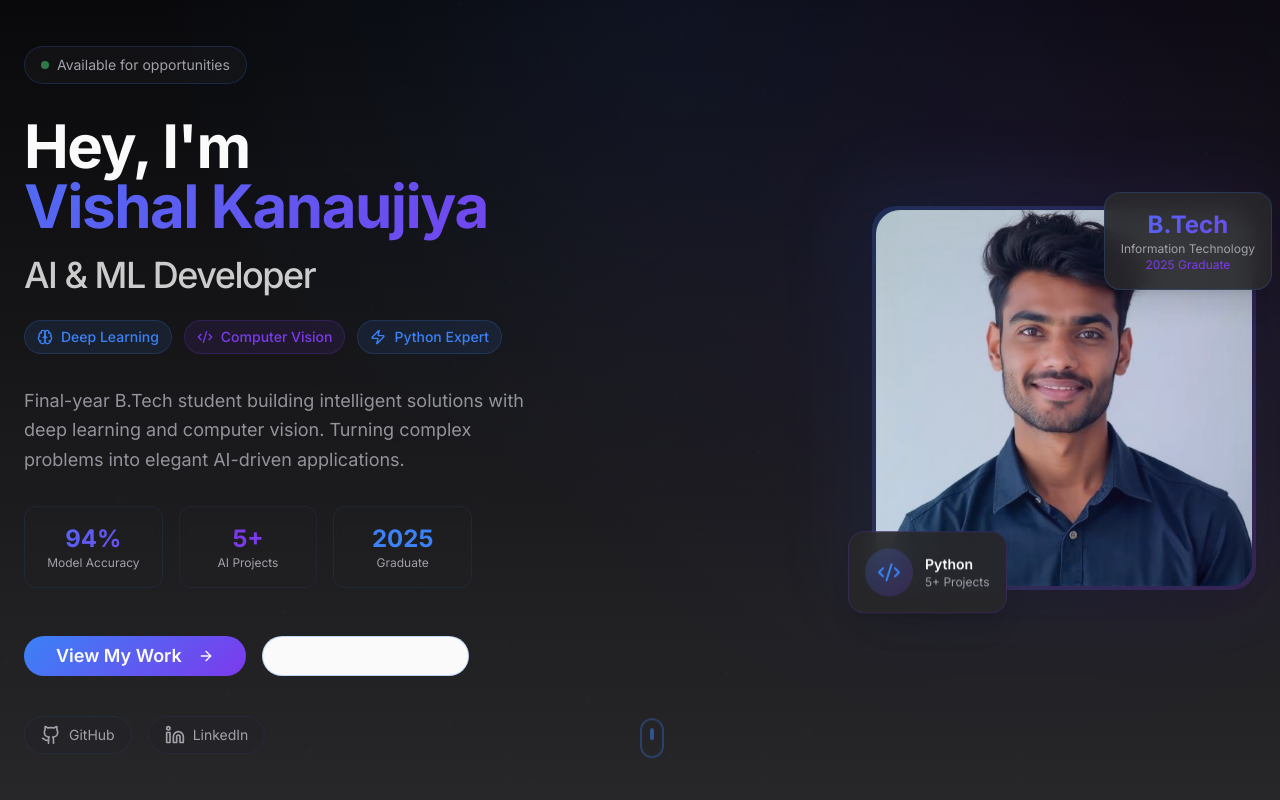
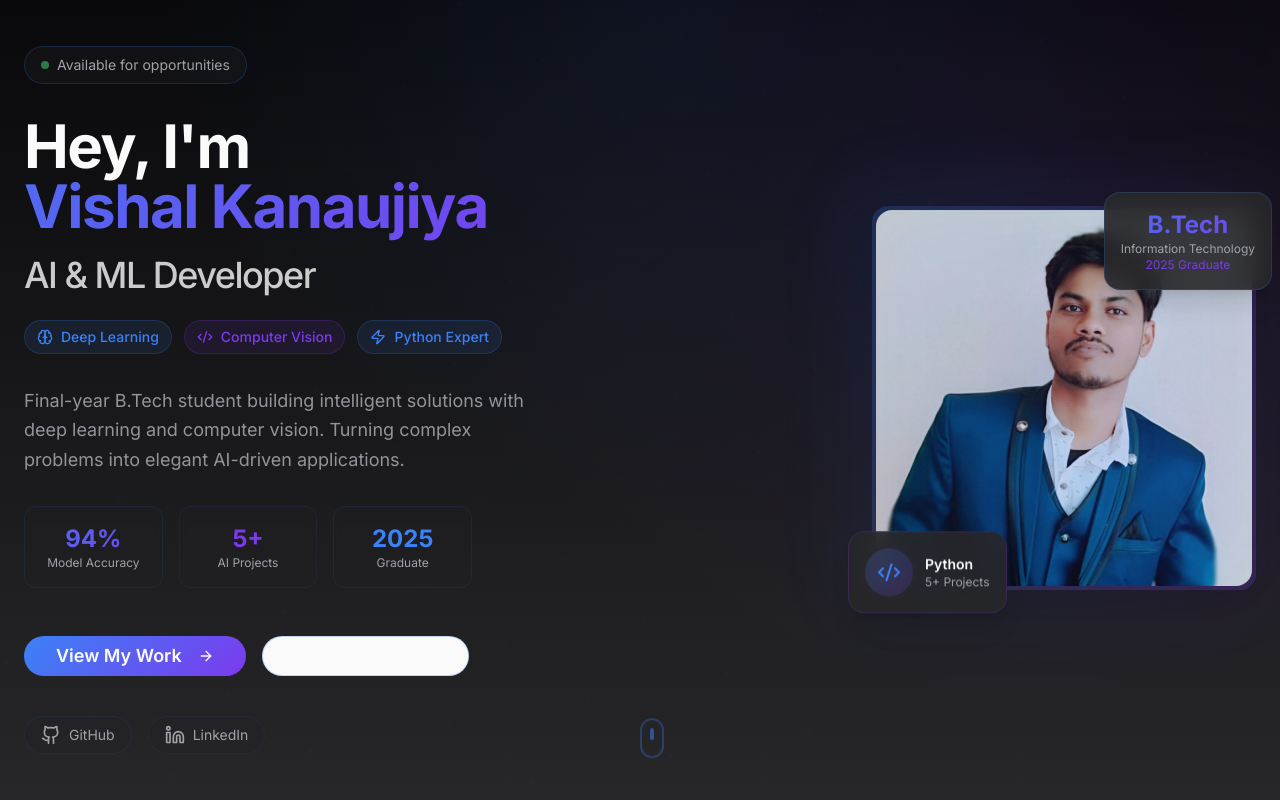
Before and after one commit to vishalkk098/vishalk-visionary-port, a React (Vite) app: page / in a window 1280 px wide. Shown: the top 800 px of the page. Built offline with nearby package versions, Linux system fonts and the light colour scheme.

Commit message:
Update hero section profile picture
Update the hero section with a new profile picture from the provided URL, displayed within a square.

```diff
--- a/src/components/portfolio/HeroSection.tsx
+++ b/src/components/portfolio/HeroSection.tsx
@@ -1,6 +1,6 @@
 import { Button } from "@/components/ui/button";
 import { ArrowRight, Download, Github, Linkedin, Mail, Code2, Brain, Zap } from "lucide-react";
-import profileImage from "@/assets/vishal-profile.jpg";
+import profileImage from "@/assets/vishal-new-profile.jpg";
 
 const HeroSection = () => {
   const scrollToSection = (sectionId: string) => {
@@ -122,20 +122,20 @@ const HeroSection = () => {
           <div className="relative flex justify-center lg:justify-end">
             {/* Main Profile Container */}
             <div className="relative">
-              {/* Profile Image */}
+              {/* Profile Image - Square Format */}
               <div className="relative z-20 animate-float">
-                <div className="w-80 h-80 lg:w-96 lg:h-96 rounded-3xl overflow-hidden bg-gradient-to-br from-primary/20 to-accent-purple/20 p-1 shadow-2xl">
-                  <div className="w-full h-full rounded-3xl overflow-hidden bg-gradient-to-br from-card-dark/50 to-card-dark/30 backdrop-blur-sm">
+                <div className="w-80 h-80 lg:w-96 lg:h-96 rounded-2xl overflow-hidden bg-gradient-to-br from-primary/20 to-accent-purple/20 p-1 shadow-2xl">
+                  <div className="w-full h-full rounded-2xl overflow-hidden bg-gradient-to-br from-card-dark/50 to-card-dark/30 backdrop-blur-sm">
                     <img
                       src={profileImage}
-                      alt="Vishal Kanaujiya - AI & ML Enthusiast"
-                      className="w-full h-full object-cover"
+                      alt="Vishal Kanaujiya - AI & ML Developer"
+                      className="w-full h-full object-cover object-center"
                     />
                   </div>
                 </div>
 
                 {/* Glowing Effect */}
-                <div className="absolute -inset-4 bg-gradient-to-r from-primary/20 to-accent-purple/20 rounded-3xl blur-2xl opacity-60 animate-pulse"></div>
+                <div className="absolute -inset-4 bg-gradient-to-r from-primary/20 to-accent-purple/20 rounded-2xl blur-2xl opacity-60 animate-pulse"></div>
               </div>
 
               {/* Floating Achievement Badge */}
```
Also changed, not shown: src/assets/vishal-new-profile.jpg (added).
